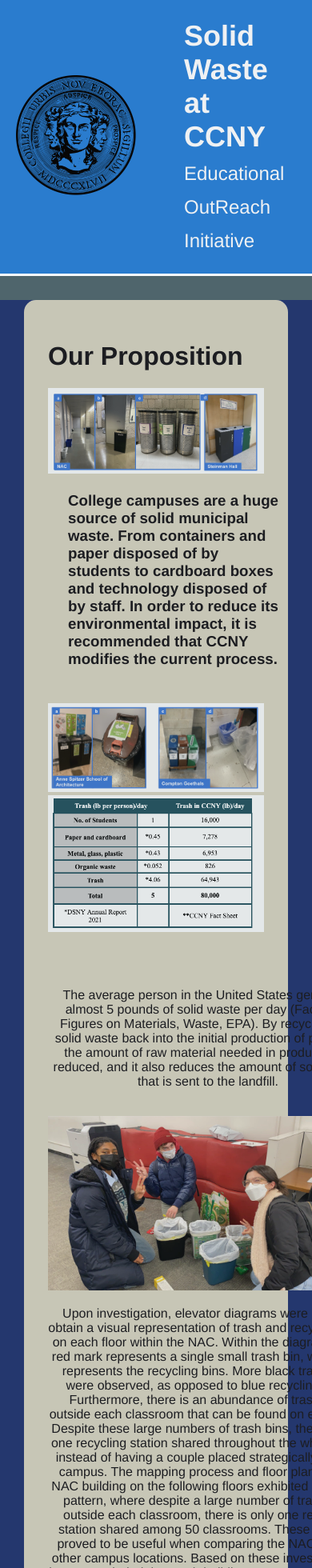
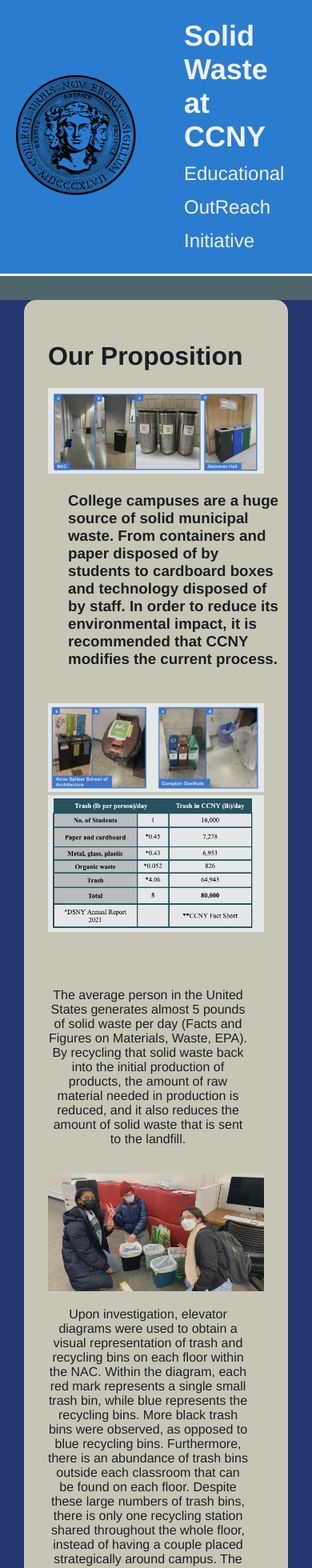
Before and after one commit to lsajid/trash-flyer-fe, a React (Create React App) app: page / in a window 390 px wide. Shown: the top 1960 px of the page at 80% size. Built offline with nearby package versions, Linux system fonts and the light colour scheme; no server answers; a web font is replaced by a local one.

Commit message:
trying to get the images good size

```diff
--- a/src/index.css
+++ b/src/index.css
@@ -28,7 +28,7 @@
 
 
 
-@media only screen and (max-width: 700px) {
+@media only screen and (max-width: 600px) {
   body {
     background-color: rgb(79, 101, 108);
   }
@@ -94,9 +94,6 @@
     justify-content: center;
     align-items: center;
 }
-  .home-container img {
-    height: max-content;
-  }
   .img1, .img2, .img5, .img4, .img6,  img{
     width: 100%;
   }
@@ -116,8 +113,12 @@
     padding-left: 25px;
 }
 .low-text{
-  width: 400px;
+  width: 250px;
   overflow: hidden;
   text-overflow: ellipsis;
 }
+.home-container img{
+  width: 100%;
+  height:auto;
 }
+}
--- a/src/pages/Home.js
+++ b/src/pages/Home.js
@@ -89,7 +89,7 @@
             </p>
           </div>
           <h2>Thank You!</h2>
-          <img src={imgUs1} alt="recycle" className="img7"/>
+          <img src={imgUs1} alt="recycle" className="imgUs"/>
         </div>
 
       </div>
```
